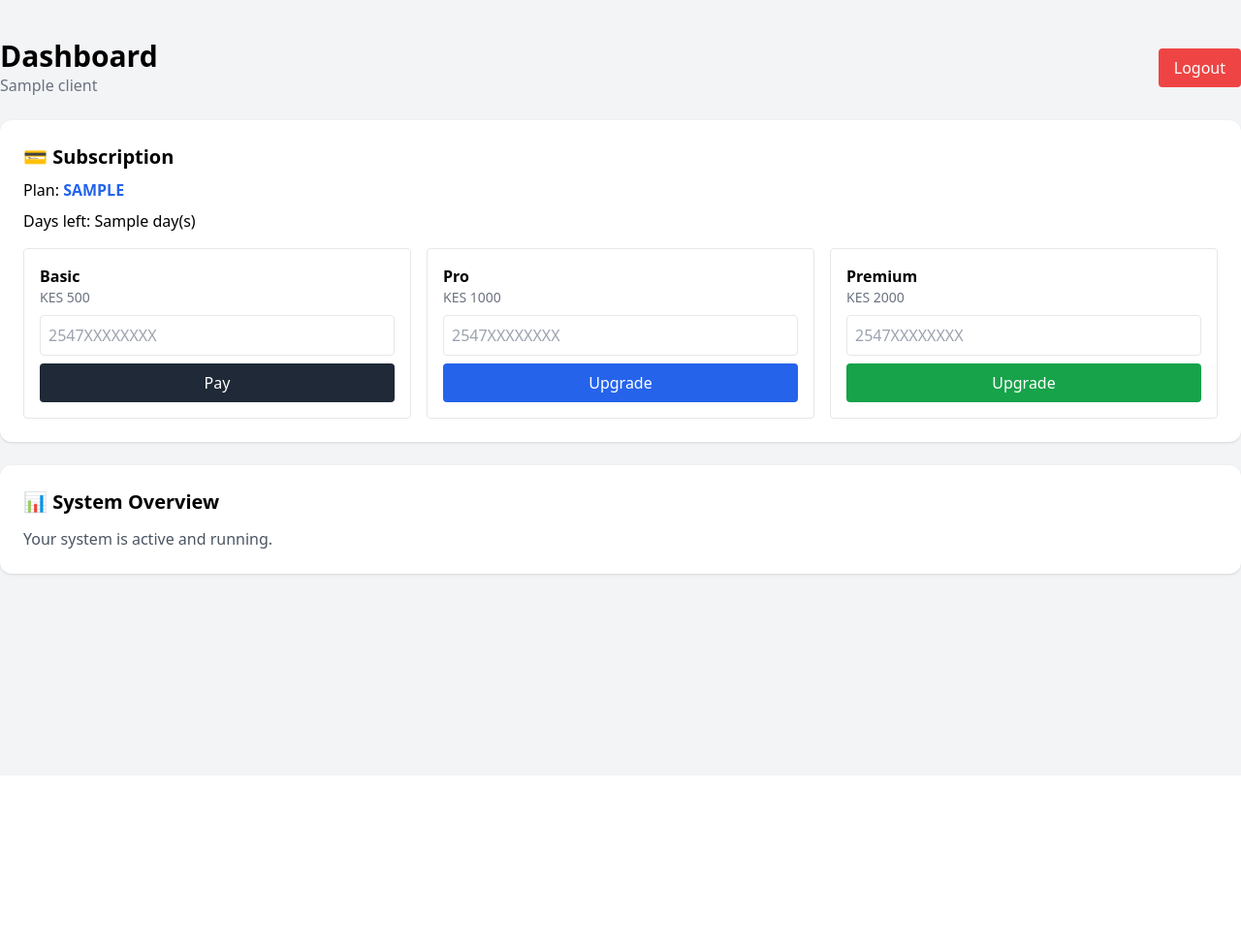
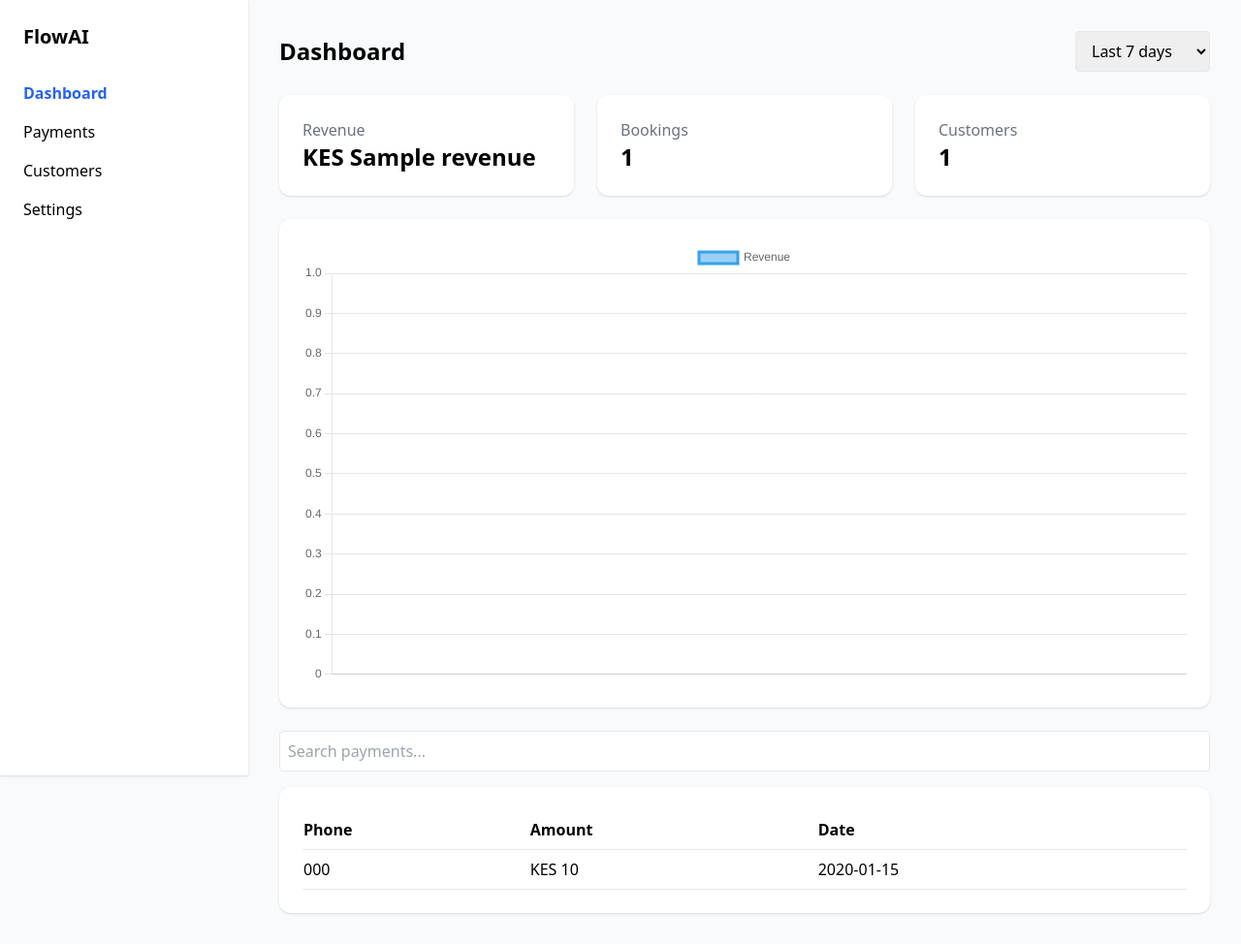
Before and after one commit to rachaelwanja/whatsapp-ai-bot-254, a Flask app: template templates/dashboard.html in a window 1280 px wide. Shown: the whole page at 97% size. Before the commit the page ends 596 px from the top, so only its background shows below. Run offline with Flask 3, Linux system fonts and the light colour scheme; tables that the repository leaves empty hold one stand-in row (values such as "Sample post"); the template is opened without the code that fills it: values that come from a table or form of the project are taken from there, most other values are stand-ins (such as "Sample title", 1, 10 or a date in 2020); some libraries are stand-ins or nearby versions.

Commit message:
Update dashboard.html

```diff
--- a/templates/dashboard.html
+++ b/templates/dashboard.html
@@ -1,101 +1,134 @@
 <!DOCTYPE html>
 <html>
 <head>
-    <title>FlowAI Dashboard</title>
+    <title>Dashboard - FlowAI</title>
     <script src="https://cdn.tailwindcss.com"></script>
+    <script src="https://cdn.jsdelivr.net/npm/chart.js"></script>
 </head>
 
-<body class="bg-gray-100 font-sans">
+<body class="bg-gray-50">
 
-<div class="max-w-7xl mx-auto mt-10">
+<div class="flex">
 
-    <!-- HEADER -->
-    <div class="flex justify-between items-center mb-6">
-        <div>
-            <h1 class="text-3xl font-bold">Dashboard</h1>
-            <p class="text-gray-500">{{ client.name }}</p>
+    <!-- SIDEBAR -->
+    <div class="w-64 bg-white h-screen shadow p-6">
+        <h1 class="text-xl font-bold mb-8">FlowAI</h1>
+
+        <ul class="space-y-4">
+            <li class="text-blue-600 font-semibold">Dashboard</li>
+            <li>Payments</li>
+            <li>Customers</li>
+            <li>Settings</li>
+        </ul>
+    </div>
+
+    <!-- MAIN -->
+    <div class="flex-1 p-8">
+
+        <!-- TOP BAR -->
+        <div class="flex justify-between items-center mb-6">
+            <h2 class="text-2xl font-bold">Dashboard</h2>
+
+            <!-- FILTER -->
+            <select id="filter" class="border px-3 py-2 rounded">
+                <option value="7">Last 7 days</option>
+                <option value="30">Last 30 days</option>
+                <option value="all">All time</option>
+            </select>
         </div>
 
-        <a href="/logout" class="bg-red-500 text-white px-4 py-2 rounded">
-            Logout
-        </a>
-    </div>
+        <!-- CARDS -->
+        <div class="grid grid-cols-3 gap-6 mb-6">
 
-    <!-- SUBSCRIPTION -->
-    <div class="bg-white p-6 rounded-xl shadow mb-6">
+            <div class="bg-white p-6 rounded-xl shadow">
+                <p class="text-gray-500">Revenue</p>
+                <h3 class="text-2xl font-bold">KES {{ revenue }}</h3>
+            </div>
 
-        <h2 class="text-xl font-bold mb-2">💳 Subscription</h2>
+            <div class="bg-white p-6 rounded-xl shadow">
+                <p class="text-gray-500">Bookings</p>
+                <h3 class="text-2xl font-bold">{{ total_bookings }}</h3>
+            </div>
 
-        <p class="mb-2">
-            Plan:
-            <span class="font-semibold text-blue-600">
-                {{ client.plan.upper() }}
-            </span>
-        </p>
-
-        {% if days_left is not none %}
-        <p class="mb-4">
-            Days left:
-            <span class="{% if days_left <= 3 %}text-red-600 font-bold{% endif %}">
-                {{ days_left }} day(s)
-            </span>
-        </p>
-        {% endif %}
-
-        <div class="grid grid-cols-1 md:grid-cols-3 gap-4">
-
-            <!-- BASIC -->
-            <form action="/pay" method="POST" class="border p-4 rounded">
-                <h3 class="font-bold">Basic</h3>
-                <p class="text-sm text-gray-500 mb-2">KES 500</p>
-
-                <input type="hidden" name="plan" value="basic">
-                <input name="phone" placeholder="2547XXXXXXXX"
-                       class="w-full border p-2 rounded mb-2" required>
-
-                <button class="bg-gray-800 text-white w-full py-2 rounded">
-                    Pay
-                </button>
-            </form>
-
-            <!-- PRO -->
-            <form action="/pay" method="POST" class="border p-4 rounded">
-                <h3 class="font-bold">Pro</h3>
-                <p class="text-sm text-gray-500 mb-2">KES 1000</p>
-
-                <input type="hidden" name="plan" value="pro">
-                <input name="phone" placeholder="2547XXXXXXXX"
-                       class="w-full border p-2 rounded mb-2" required>
-
-                <button class="bg-blue-600 text-white w-full py-2 rounded">
-                    Upgrade
-                </button>
-            </form>
-
-            <!-- PREMIUM -->
-            <form action="/pay" method="POST" class="border p-4 rounded">
-                <h3 class="font-bold">Premium</h3>
-                <p class="text-sm text-gray-500 mb-2">KES 2000</p>
-
-                <input type="hidden" name="plan" value="premium">
-                <input name="phone" placeholder="2547XXXXXXXX"
-                       class="w-full border p-2 rounded mb-2" required>
-
-                <button class="bg-green-600 text-white w-full py-2 rounded">
-                    Upgrade
-                </button>
-            </form>
+            <div class="bg-white p-6 rounded-xl shadow">
+                <p class="text-gray-500">Customers</p>
+                <h3 class="text-2xl font-bold">{{ total_customers }}</h3>
+            </div>
 
         </div>
+
+        <!-- CHART -->
+        <div class="bg-white p-6 rounded-xl shadow mb-6">
+            <canvas id="revenueChart"></canvas>
+        </div>
+
+        <!-- SEARCH -->
+        <input
+            type="text"
+            id="search"
+            placeholder="Search payments..."
+            class="border p-2 rounded w-full mb-4"
+        />
+
+        <!-- TABLE -->
+        <div class="bg-white p-6 rounded-xl shadow">
+
+            <table class="w-full text-left">
+                <thead>
+                    <tr class="border-b">
+                        <th class="py-2">Phone</th>
+                        <th>Amount</th>
+                        <th>Date</th>
+                    </tr>
+                </thead>
+
+                <tbody id="tableBody">
+                    {% for p in payments %}
+                    <tr class="border-b">
+                        <td class="py-2">{{ p.phone }}</td>
+                        <td>KES {{ p.amount }}</td>
+                        <td>{{ p.date }}</td>
+                    </tr>
+                    {% endfor %}
+                </tbody>
+            </table>
+
+        </div>
+
     </div>
+</div>
 
-    <!-- INFO -->
-    <div class="bg-white p-6 rounded-xl shadow">
-        <h2 class="text-xl font-bold mb-3">📊 System Overview</h2>
-        <p class="text-gray-600">Your system is active and running.</p>
-    </div>
+<!-- CHART SCRIPT -->
+<script>
+const labels = {{ chart_labels | tojson }};
+const data = {{ chart_data | tojson }};
 
-</div>
+const ctx = document.getElementById('revenueChart').getContext('2d');
+
+new Chart(ctx, {
+    type: 'line',
+    data: {
+        labels: labels,
+        datasets: [{
+            label: 'Revenue',
+            data: data,
+            tension: 0.4
+        }]
+    }
+});
+</script>
+
+<!-- SEARCH SCRIPT -->
+<script>
+document.getElementById("search").addEventListener("keyup", function() {
+    let value = this.value.toLowerCase();
+    let rows = document.querySelectorAll("#tableBody tr");
+
+    rows.forEach(row => {
+        row.style.display = row.innerText.toLowerCase().includes(value) ? "" : "none";
+    });
+});
+</script>
 
 </body>
 </html>
```
